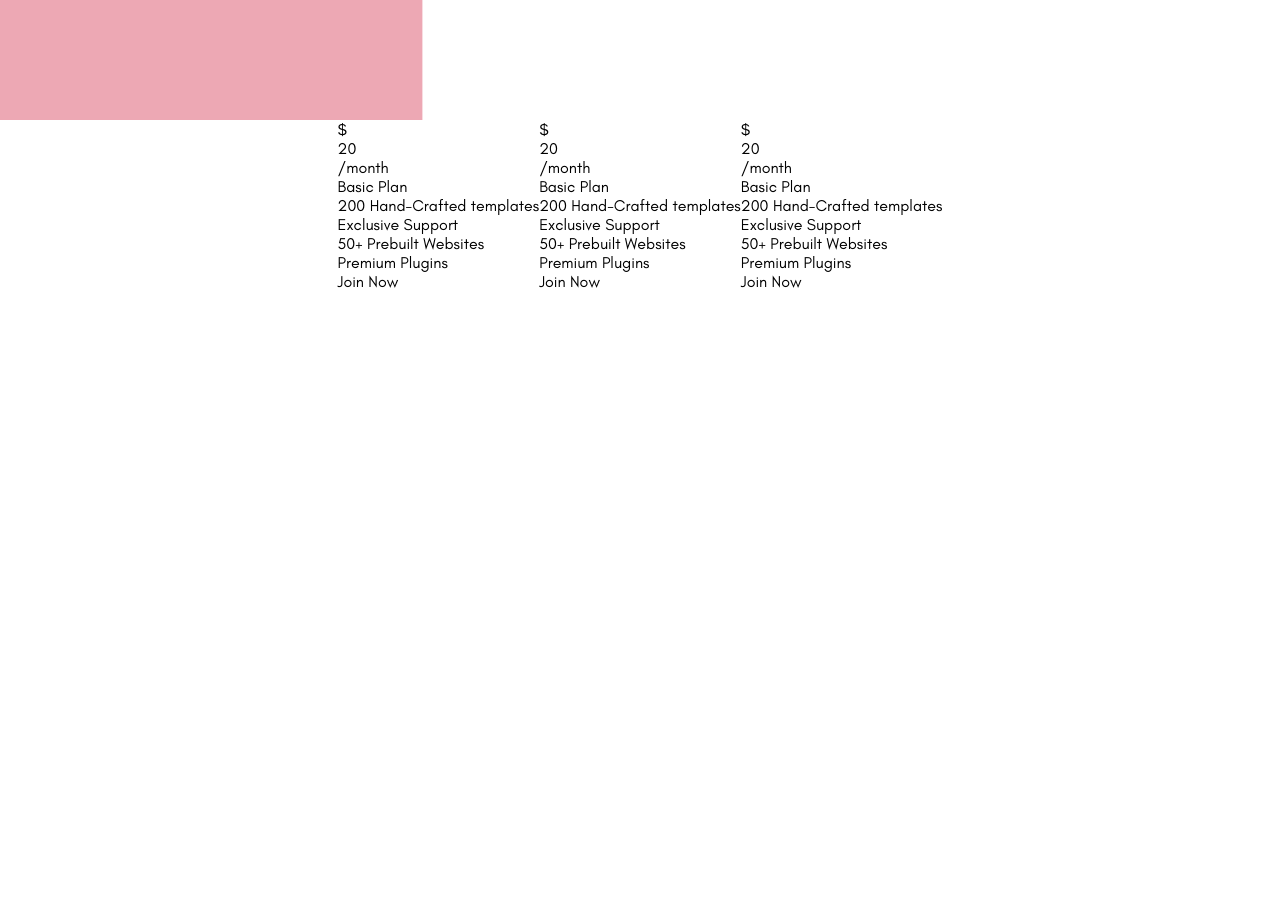
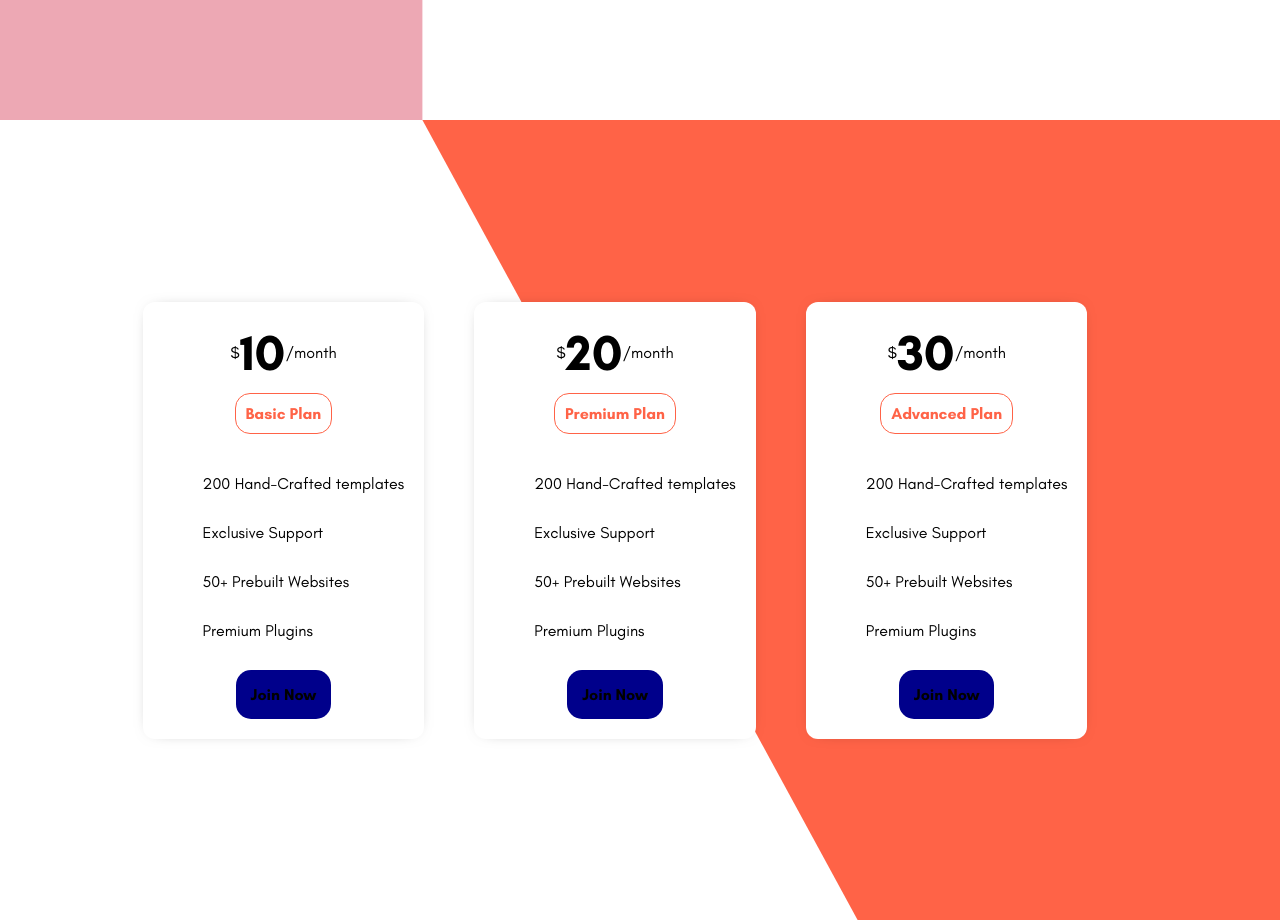
Before and after one commit to Ekene-Ejeh/React-Website, a React (Create React App) app: page / in a window 1280 px wide. Shown: the part 2280-3200 px from the top of the page. Built offline with nearby package versions, Linux system fonts and the light colour scheme.

Commit message:
Done styling the PriceCard Component

```diff
--- a/src/App.jsx
+++ b/src/App.jsx
@@ -37,6 +37,12 @@ const ServiceShape = styled.div`
 	background-color: #eda8b4;
 `;
 
+const PriceShape = styled.div`
+	${Shape}
+	clip-path: polygon(33% 0, 100% 0%, 100% 100%, 67% 100%);
+	background-color: tomato;
+`;
+
 function App() {
 	return (
 		<>
@@ -55,6 +61,7 @@ function App() {
 			</Container>
 			<Container>
 				<Price />
+				<PriceShape />
 			</Container>
 		</>
 	);
--- a/src/components/Price.jsx
+++ b/src/components/Price.jsx
@@ -5,6 +5,7 @@ import PriceCard from "./PriceCard";
 const Container = styled.div`
 	height: 100%;
 	display: flex;
+	align-items: center;
 	justify-content: center;
 `;
 
@@ -12,9 +13,9 @@ export default function Price() {
 	return (
 		<>
 			<Container>
-				<PriceCard />
-				<PriceCard />
-				<PriceCard />
+				<PriceCard price="10" type="Basic" />
+				<PriceCard price="20" type="Premium" />
+				<PriceCard price="30" type="Advanced" />
 			</Container>
 		</>
 	);
--- a/src/components/PriceCard.jsx
+++ b/src/components/PriceCard.jsx
@@ -1,21 +1,62 @@
 import React from "react";
 import styled from "styled-components";
 
-const Container = styled.div``;
-const PriceContainer = styled.div``;
-const Price = styled.div``;
-const Type = styled.div``;
-const List = styled.div``;
-const ListItem = styled.div``;
-const Button = styled.div``;
+const Container = styled.div`
+	margin-right: 50px;
+	padding: 20px;
+	-webkit-box-shadow: 0px 0px 17px -11px rgba(0, 0, 0, 0.5);
+	box-shadow: 0px 0px 17px -11px rgba(0, 0, 0, 0.6);
+	background-color: #fff;
+	border-radius: 12px;
+	display: flex;
+	flex-direction: column;
+	align-items: center;
+`;
+const PriceContainer = styled.div`
+	display: flex;
+	align-items: center;
+`;
+const Price = styled.span`
+	font-weight: bold;
+	font-size: 50px;
+`;
+const Type = styled.button`
+	padding: 10px;
+	margin: 10px 0;
+	border: 1.5px solid tomato;
+	color: tomato;
+	font-size: 16px;
+	font-weight: bold;
+	background-color: #fff;
+	border-radius: 15px;
+	cursor: pointer;
+`;
+const List = styled.ul`
+	list-style: none;
+`;
+const ListItem = styled.li`
+	margin: 30px 0;
+`;
 
-export default function PriceCard() {
+const Button = styled.button`
+border: none;
+background-color: darkblue;
+color; #fff;
+font-size: 16px;
+font-weight: bold;
+padding: 15px;
+border-radius: 15px;
+cursor: pointer;
+`;
+
+export default function PriceCard({ price, type }) {
 	return (
 		<>
 			<Container>
 				<PriceContainer>
-					$<Price>20</Price>/month
-					<Type>Basic Plan</Type>
+					$<Price>{price}</Price>/month
+				</PriceContainer>
+				<Type>{type} Plan</Type>
 				<List>
 					<ListItem>200 Hand-Crafted templates</ListItem>
 					<ListItem>Exclusive Support</ListItem>
@@ -23,7 +64,6 @@ export default function PriceCard() {
 					<ListItem>Premium Plugins</ListItem>{" "}
 				</List>
 				<Button>Join Now</Button>
-				</PriceContainer>
 			</Container>
 		</>
 	);
```
Lines whose indentation alone changed are shown as unchanged.
